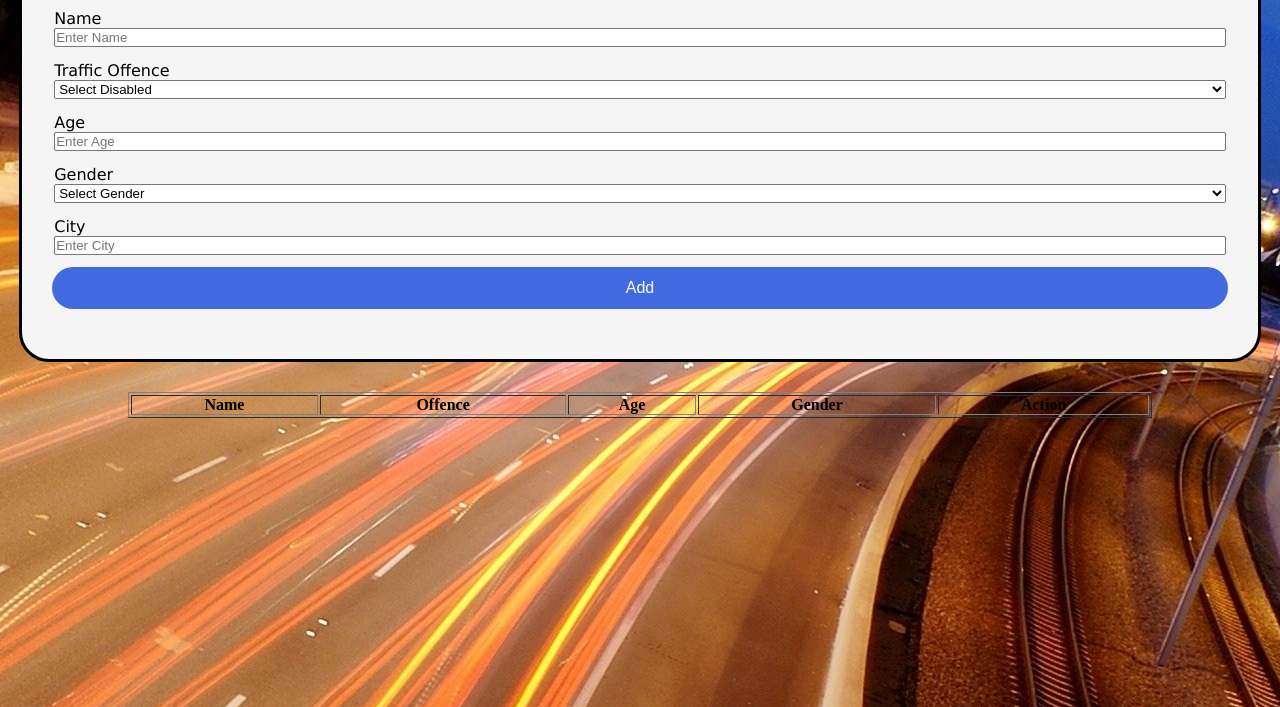
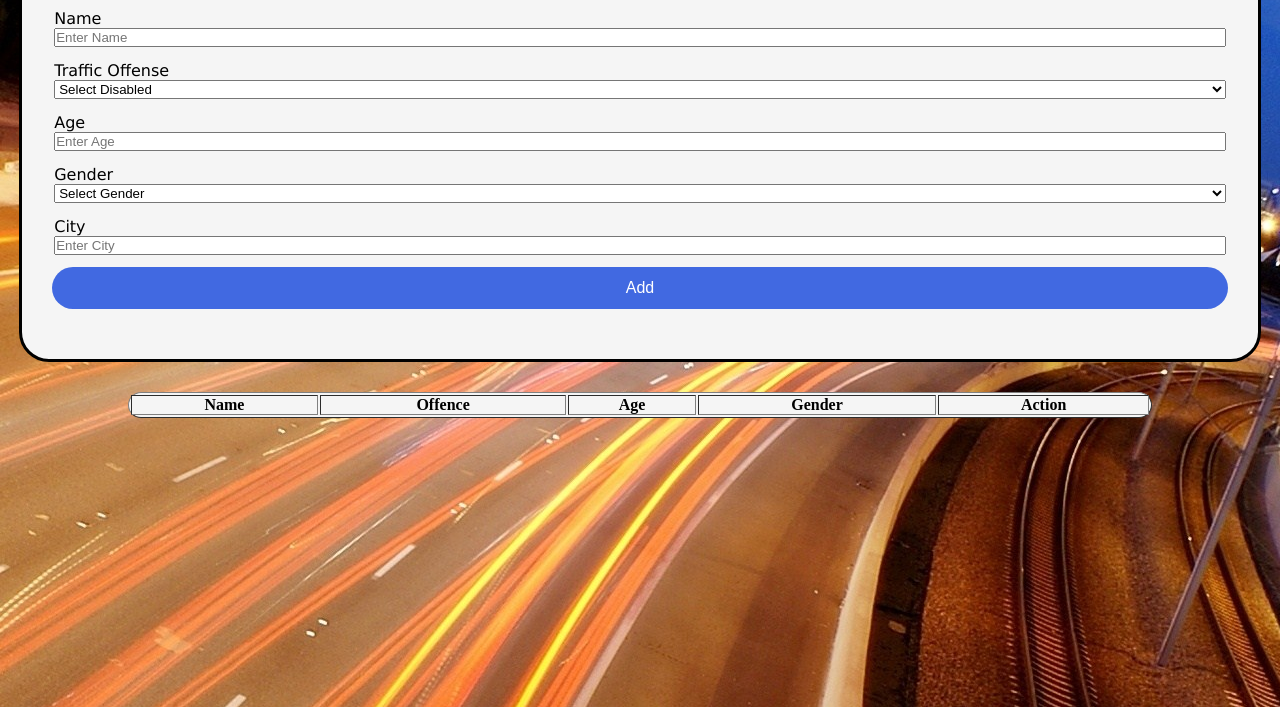
Before and after one commit to Quaintbrake5/AptechJS, a plain HTML site: page index.htm in a window 1280 px wide. Shown: the part 123-830 px from the top of the page. Drawn offline with Linux system fonts and the light colour scheme.

Commit message:
Added my project

```diff
--- a/index.htm
+++ b/index.htm
@@ -3,7 +3,7 @@
 <head>
     <meta charset="UTF-8">
     <meta name="viewport" content="width=device-width, initial-scale=1.0">
-    <title>Traffic Offense`</title>
+    <title>Traffic Offense</title>
 </head>
 <style>
  *{
@@ -81,6 +81,13 @@ button{
 table.offenderDetails {
     margin: 0 auto;
     width: 80%;
+    border-radius: 50px;
+    background-color: whitesmoke;
+}
+
+thead{
+    background-color: whitesmoke;
+    border-radius: 50px;
 }
 
 button.removeOffender {
@@ -127,7 +134,7 @@ button.removeOffender {
             </div>
 
             <div class="input_container">
-                <label for="offence">Traffic Offence</label>
+                <label for="offence">Traffic Offense</label>
                 <!-- <input required placeholder="Enter Offence" id="offence" type="text" name="offence"> -->
                 <select name="" id="offence">
                     <option value="Select Disabled">Select Disabled</option>
```
